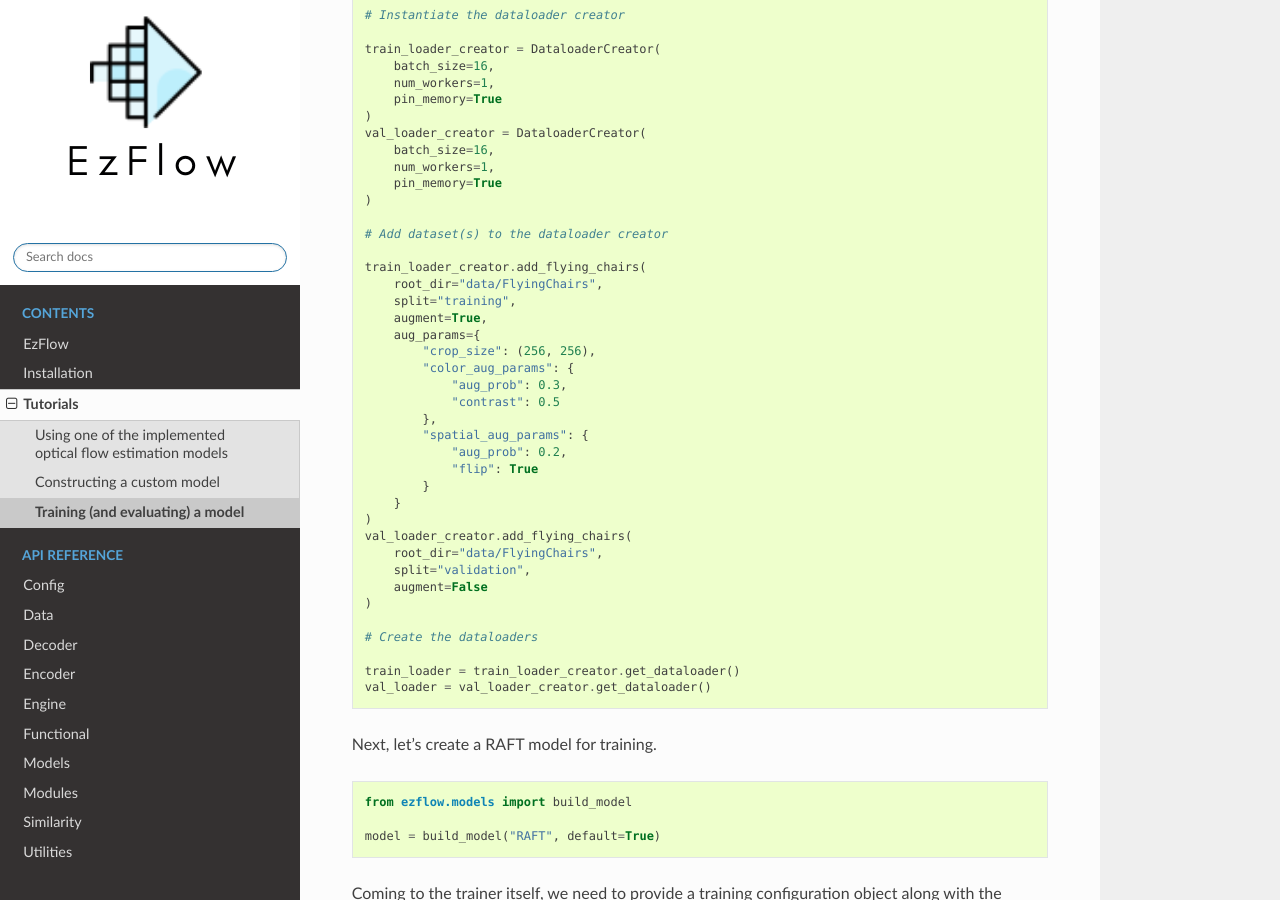
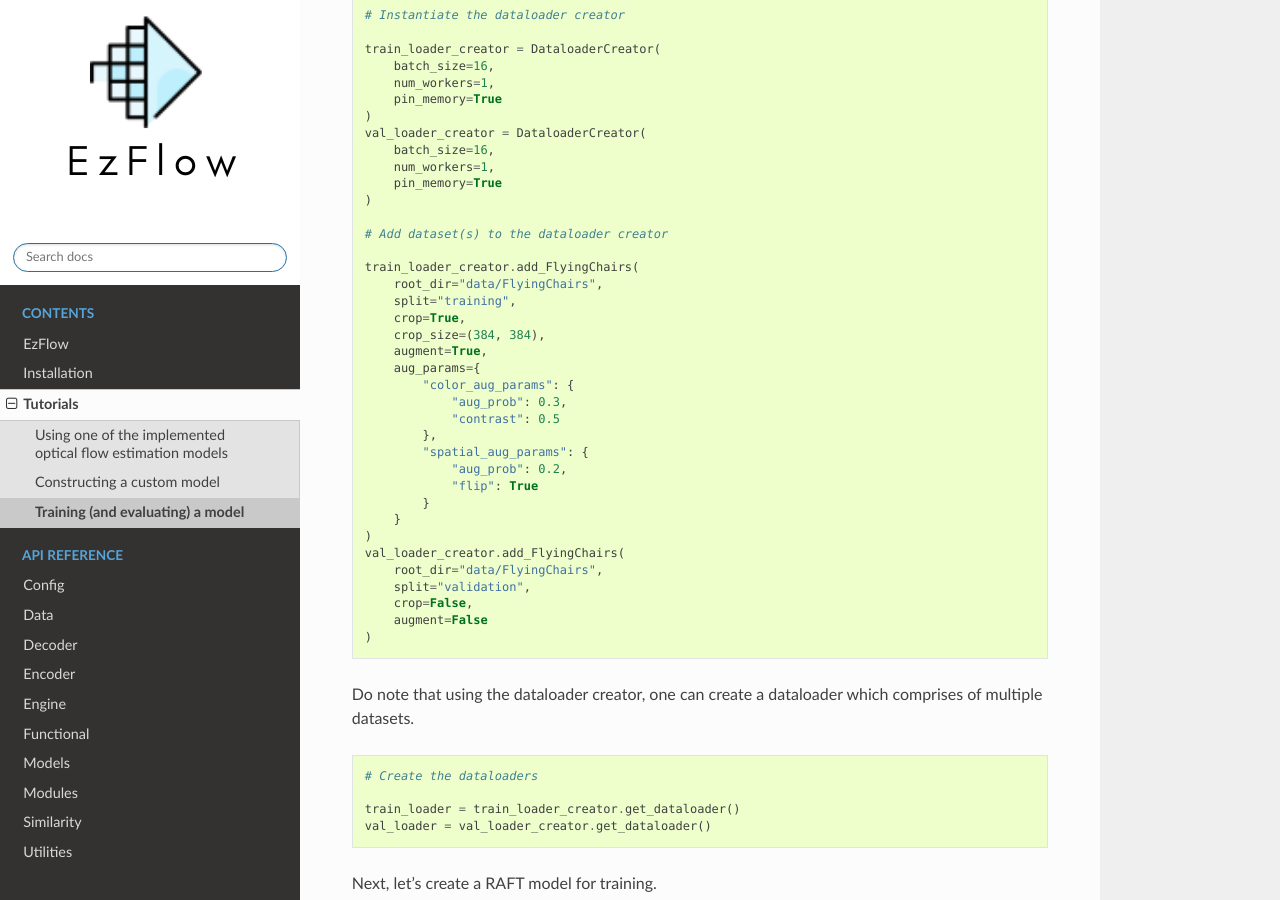
Before and after one commit to neu-vi/ezflow, a Sphinx documentation site: the page built from docs/tutorials/training.rst, in a window 1280 px wide and 900 px high, scrolled down 681 px. Built offline with Sphinx 7.4.7 and the Read the Docs theme 2.0.0, drawn with Linux system fonts in a browser that asks for light colours.

Commit message:
Modified training tutorial to reflect the changes made to the dataloaders

```diff
--- a/docs/tutorials/training.rst
+++ b/docs/tutorials/training.rst
@@ -36,12 +36,13 @@ consolidated dataloader for multiple datasets. Let's take a look at how to creat
 
     # Add dataset(s) to the dataloader creator
 
-    train_loader_creator.add_flying_chairs(
+    train_loader_creator.add_FlyingChairs(
         root_dir="data/FlyingChairs",
         split="training",
+        crop=True,
+        crop_size=(384, 384),
         augment=True,
         aug_params={
-            "crop_size": (256, 256),
             "color_aug_params": {
                 "aug_prob": 0.3,
                 "contrast": 0.5
@@ -52,11 +53,16 @@ consolidated dataloader for multiple datasets. Let's take a look at how to creat
             }
         }
     )
-    val_loader_creator.add_flying_chairs(
+    val_loader_creator.add_FlyingChairs(
         root_dir="data/FlyingChairs",
         split="validation",
+        crop=False,
         augment=False
     )
+
+Do note that using the dataloader creator, one can create a dataloader which comprises of multiple datasets.
+
+.. code-block:: python
 
     # Create the dataloaders
 
```
